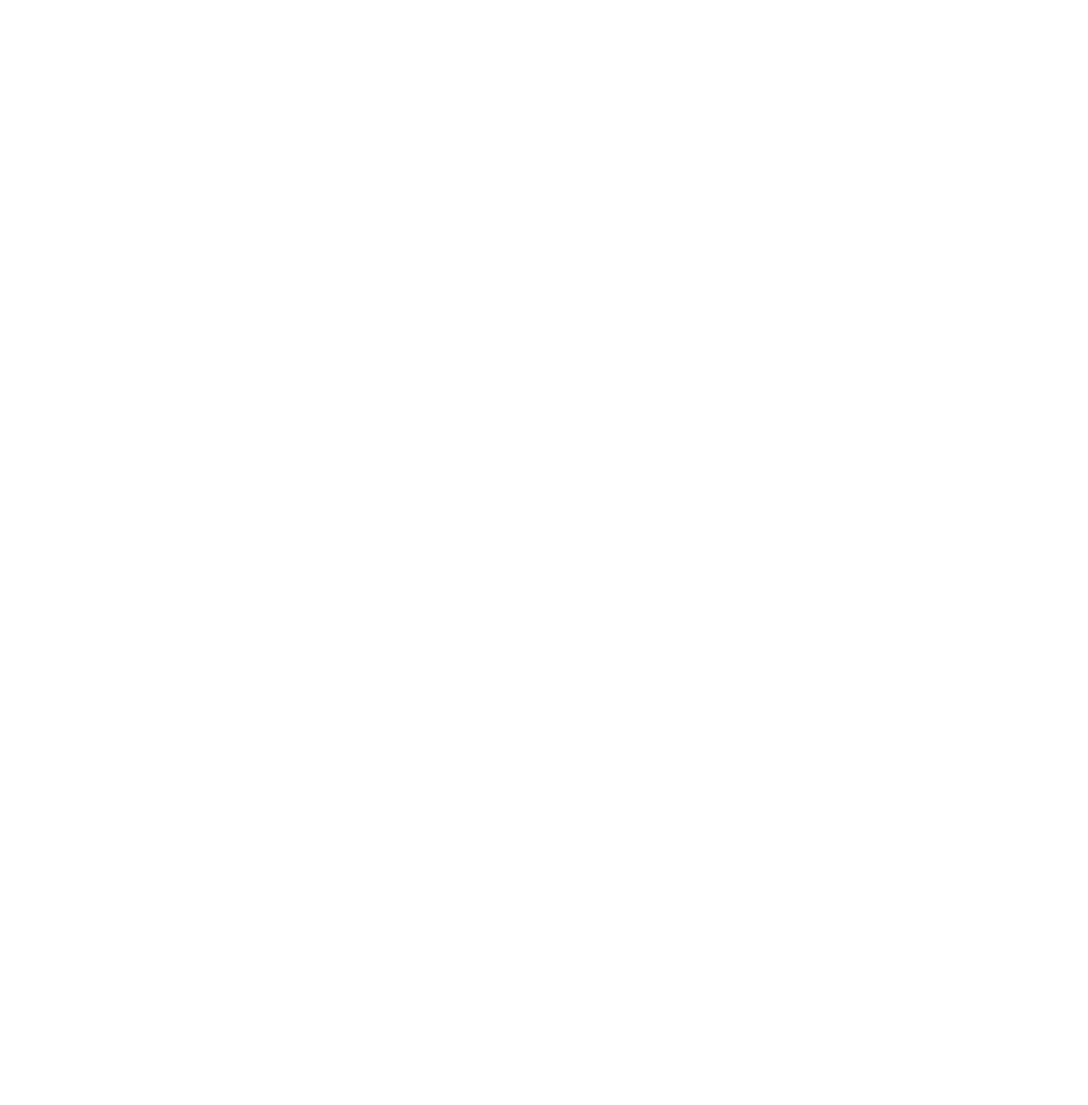
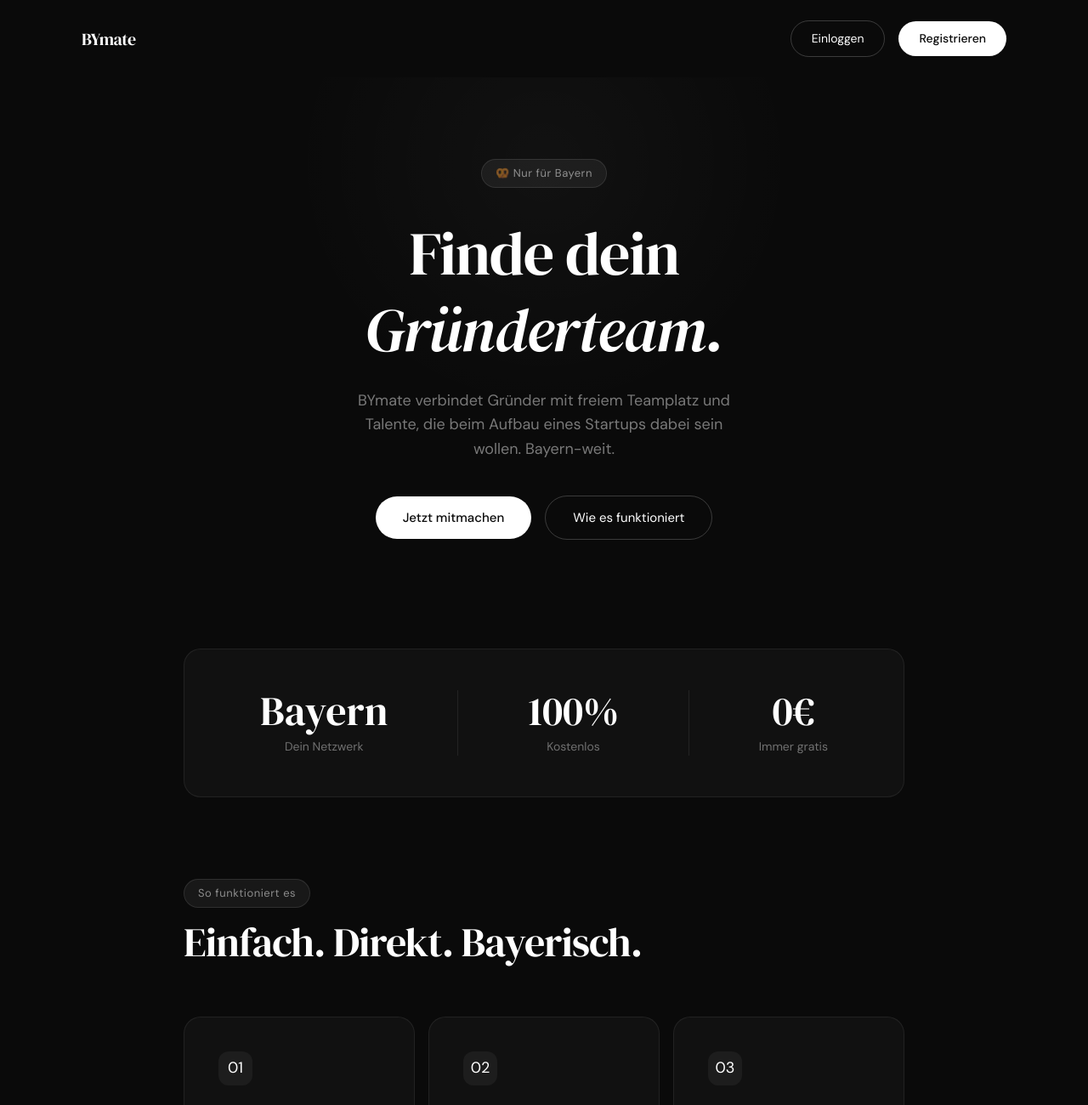
Before and after one commit to tobl1/bymate, a Next.js app: page / in a window 1280 px wide. Before the commit this address had no page. Shown: the top 1300 px of the page at 85% size. Before the commit the page ends 800 px from the top, so only its background shows below. Built offline with nearby package versions, Linux system fonts and the light colour scheme.

Commit message:
middleware zu proxy umbenannt

```diff
--- a/src/app/page.tsx
+++ b/src/app/page.tsx
@@ -1,5 +1,209 @@
-import { redirect } from 'next/navigation'
+import Link from 'next/link'
 
-export default function Home() {
-  redirect('/auth')
+export default function LandingPage() {
+  return (
+    <main style={{ fontFamily: "'DM Sans', sans-serif" }} className="min-h-screen bg-[#0a0a0a] text-white">
+
+      {/* Google Fonts */}
+      <style>{`
+        @import url('https://fonts.googleapis.com/css2?family=DM+Sans:wght@300;400;500;600&family=DM+Serif+Display:ital@0;1&display=swap');
+        * { box-sizing: border-box; }
+        .hero-title { font-family: 'DM Serif Display', serif; }
+        .tag {
+          display: inline-block;
+          background: rgba(255,255,255,0.06);
+          border: 1px solid rgba(255,255,255,0.1);
+          border-radius: 100px;
+          padding: 6px 16px;
+          font-size: 13px;
+          letter-spacing: 0.04em;
+          color: rgba(255,255,255,0.5);
+          margin-bottom: 32px;
+        }
+        .cta-btn {
+          background: white;
+          color: #0a0a0a;
+          padding: 14px 32px;
+          border-radius: 100px;
+          font-weight: 500;
+          font-size: 15px;
+          text-decoration: none;
+          display: inline-block;
+          transition: opacity 0.2s;
+        }
+        .cta-btn:hover { opacity: 0.85; }
+        .cta-btn-outline {
+          background: transparent;
+          color: white;
+          padding: 14px 32px;
+          border-radius: 100px;
+          font-weight: 400;
+          font-size: 15px;
+          text-decoration: none;
+          display: inline-block;
+          border: 1px solid rgba(255,255,255,0.2);
+          transition: border-color 0.2s;
+        }
+        .cta-btn-outline:hover { border-color: rgba(255,255,255,0.5); }
+        .card {
+          background: rgba(255,255,255,0.03);
+          border: 1px solid rgba(255,255,255,0.07);
+          border-radius: 20px;
+          padding: 40px;
+          transition: border-color 0.2s;
+        }
+        .card:hover { border-color: rgba(255,255,255,0.15); }
+        .divider {
+          width: 1px;
+          background: rgba(255,255,255,0.08);
+          align-self: stretch;
+        }
+        .stat-num {
+          font-family: 'DM Serif Display', serif;
+          font-size: 48px;
+          line-height: 1;
+          margin-bottom: 8px;
+        }
+        .badge {
+          width: 40px;
+          height: 40px;
+          border-radius: 12px;
+          display: flex;
+          align-items: center;
+          justify-content: center;
+          margin-bottom: 20px;
+          font-size: 18px;
+        }
+        .glow {
+          position: absolute;
+          width: 600px;
+          height: 600px;
+          border-radius: 50%;
+          background: radial-gradient(circle, rgba(255,255,255,0.03) 0%, transparent 70%);
+          pointer-events: none;
+        }
+      `}</style>
+
+      {/* Nav */}
+      <nav className="flex items-center justify-between px-8 py-6 max-w-6xl mx-auto">
+        <span className="hero-title text-xl tracking-tight">BYmate</span>
+        <div className="flex items-center gap-4">
+          <Link href="/auth" className="cta-btn-outline" style={{padding: '10px 24px', fontSize: '14px'}}>
+            Einloggen
+          </Link>
+          <Link href="/auth" className="cta-btn" style={{padding: '10px 24px', fontSize: '14px'}}>
+            Registrieren
+          </Link>
+        </div>
+      </nav>
+
+      {/* Hero */}
+      <section className="relative text-center px-6 pt-24 pb-32 max-w-4xl mx-auto overflow-hidden">
+        <div className="glow" style={{top: '-200px', left: '50%', transform: 'translateX(-50%)'}} />
+        <div className="tag">🥨 Nur für Bayern</div>
+        <h1 className="hero-title text-6xl md:text-7xl leading-tight mb-6" style={{letterSpacing: '-0.02em'}}>
+          Finde dein<br />
+          <em>Gründerteam.</em>
+        </h1>
+        <p className="text-lg mb-10" style={{color: 'rgba(255,255,255,0.45)', maxWidth: '480px', margin: '0 auto 40px', lineHeight: '1.6'}}>
+          BYmate verbindet Gründer mit freiem Teamplatz und Talente, die beim Aufbau eines Startups dabei sein wollen. Bayern-weit.
+        </p>
+        <div className="flex items-center justify-center gap-4 flex-wrap">
+          <Link href="/auth" className="cta-btn">Jetzt mitmachen</Link>
+          <Link href="#wie" className="cta-btn-outline">Wie es funktioniert</Link>
+        </div>
+      </section>
+
+      {/* Stats */}
+      <section className="max-w-4xl mx-auto px-6 pb-24">
+        <div className="card flex flex-col md:flex-row items-center justify-around gap-8 md:gap-0" style={{padding: '48px'}}>
+          <div className="text-center">
+            <div className="stat-num">Bayern</div>
+            <div style={{color: 'rgba(255,255,255,0.4)', fontSize: '14px'}}>Dein Netzwerk</div>
+          </div>
+          <div className="divider hidden md:block" />
+          <div className="text-center">
+            <div className="stat-num">100%</div>
+            <div style={{color: 'rgba(255,255,255,0.4)', fontSize: '14px'}}>Kostenlos</div>
+          </div>
+          <div className="divider hidden md:block" />
+          <div className="text-center">
+            <div className="stat-num">0€</div>
+            <div style={{color: 'rgba(255,255,255,0.4)', fontSize: '14px'}}>Immer gratis</div>
+          </div>
+        </div>
+      </section>
+
+      {/* Wie es funktioniert */}
+      <section id="wie" className="max-w-4xl mx-auto px-6 pb-24">
+        <p className="tag" style={{marginBottom: '16px'}}>So funktioniert es</p>
+        <h2 className="hero-title text-4xl md:text-5xl mb-16" style={{letterSpacing: '-0.02em'}}>
+          Einfach. Direkt. Bayerisch.
+        </h2>
+        <div className="grid md:grid-cols-3 gap-4">
+          <div className="card">
+            <div className="badge" style={{background: 'rgba(255,255,255,0.05)'}}>01</div>
+            <h3 className="text-lg font-medium mb-3">Profil anlegen</h3>
+            <p style={{color: 'rgba(255,255,255,0.4)', fontSize: '14px', lineHeight: '1.6'}}>
+              Registriere dich in einer Minute und leg fest ob du ein Team suchst oder einen Mitgründer.
+            </p>
+          </div>
+          <div className="card">
+            <div className="badge" style={{background: 'rgba(255,255,255,0.05)'}}>02</div>
+            <h3 className="text-lg font-medium mb-3">Anzeige schalten</h3>
+            <p style={{color: 'rgba(255,255,255,0.4)', fontSize: '14px', lineHeight: '1.6'}}>
+              Beschreibe dein Startup, welche Skills du suchst und was du bietest. Optional im Stealth Mode.
+            </p>
+          </div>
+          <div className="card">
+            <div className="badge" style={{background: 'rgba(255,255,255,0.05)'}}>03</div>
+            <h3 className="text-lg font-medium mb-3">Direkt verbinden</h3>
+            <p style={{color: 'rgba(255,255,255,0.4)', fontSize: '14px', lineHeight: '1.6'}}>
+              Schreib andere Gründer direkt auf der Plattform an, anonym wenn du willst.
+            </p>
+          </div>
+        </div>
+      </section>
+
+      {/* Für wen */}
+      <section className="max-w-4xl mx-auto px-6 pb-24">
+        <div className="grid md:grid-cols-2 gap-4">
+          <div className="card">
+            <div style={{fontSize: '32px', marginBottom: '20px'}}>🚀</div>
+            <h3 className="text-xl font-medium mb-3">Ich gründe gerade</h3>
+            <p style={{color: 'rgba(255,255,255,0.4)', fontSize: '14px', lineHeight: '1.6'}}>
+              Du baust ein Startup auf und suchst einen Mitgründer mit einer bestimmten Expertise? Schalte ein Gesuch und finde den richtigen Co-Founder in Bayern.
+            </p>
+          </div>
+          <div className="card">
+            <div style={{fontSize: '32px', marginBottom: '20px'}}>🤝</div>
+            <h3 className="text-xl font-medium mb-3">Ich will dabei sein</h3>
+            <p style={{color: 'rgba(255,255,255,0.4)', fontSize: '14px', lineHeight: '1.6'}}>
+              Du willst ein Startup mitaufbauen, hast Skills und Bock aber noch kein eigenes Projekt? Zeig dich und lass Gründer auf dich zukommen.
+            </p>
+          </div>
+        </div>
+      </section>
+
+      {/* CTA */}
+      <section className="max-w-4xl mx-auto px-6 pb-32">
+        <div className="card text-center" style={{padding: '80px 40px'}}>
+          <h2 className="hero-title text-4xl md:text-5xl mb-6" style={{letterSpacing: '-0.02em'}}>
+            Bereit loszulegen?
+          </h2>
+          <p style={{color: 'rgba(255,255,255,0.4)', marginBottom: '40px', fontSize: '16px'}}>
+            Kostenlos, sicher, nur für Bayern.
+          </p>
+          <Link href="/auth" className="cta-btn">Jetzt registrieren</Link>
+        </div>
+      </section>
+
+      {/* Footer */}
+      <footer className="border-t max-w-6xl mx-auto px-6 py-8 flex items-center justify-between" style={{borderColor: 'rgba(255,255,255,0.07)'}}>
+        <span className="hero-title" style={{color: 'rgba(255,255,255,0.3)'}}>BYmate</span>
+        <span style={{color: 'rgba(255,255,255,0.2)', fontSize: '13px'}}>© 2026 · Made in Bavaria</span>
+      </footer>
+
+    </main>
+  )
 }
```
Also changed, not shown: src/proxy.ts (renamed from src/middleware.ts).
